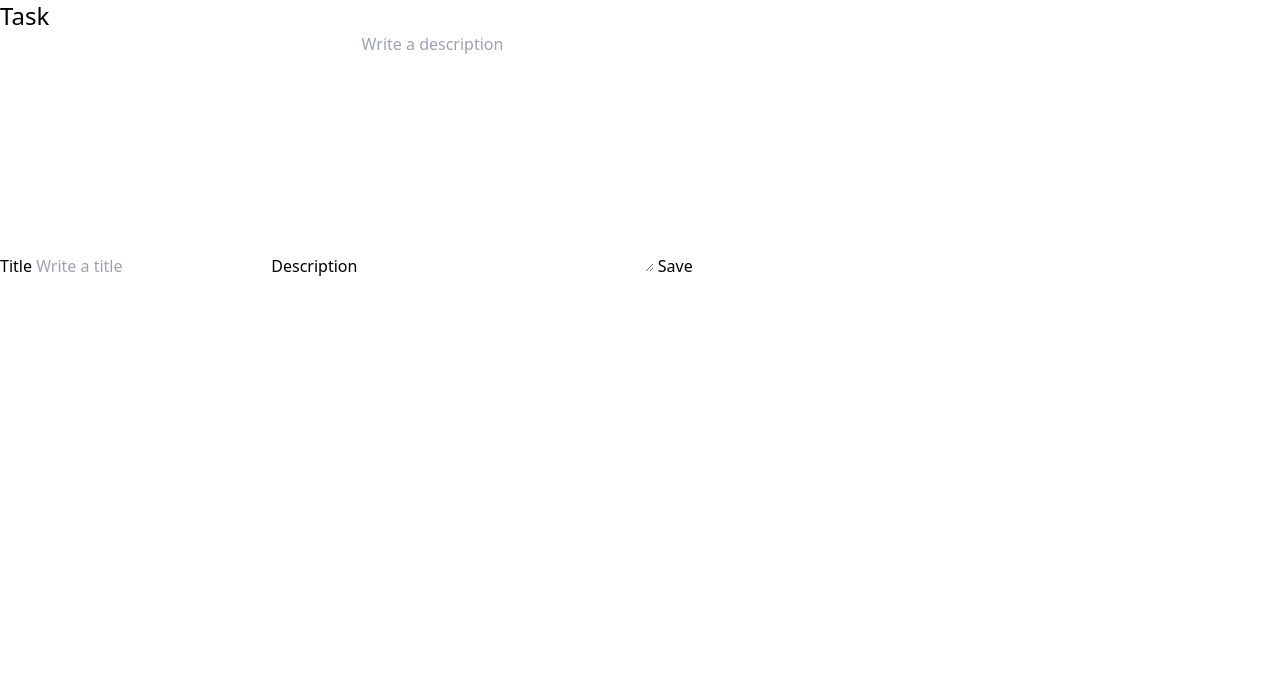
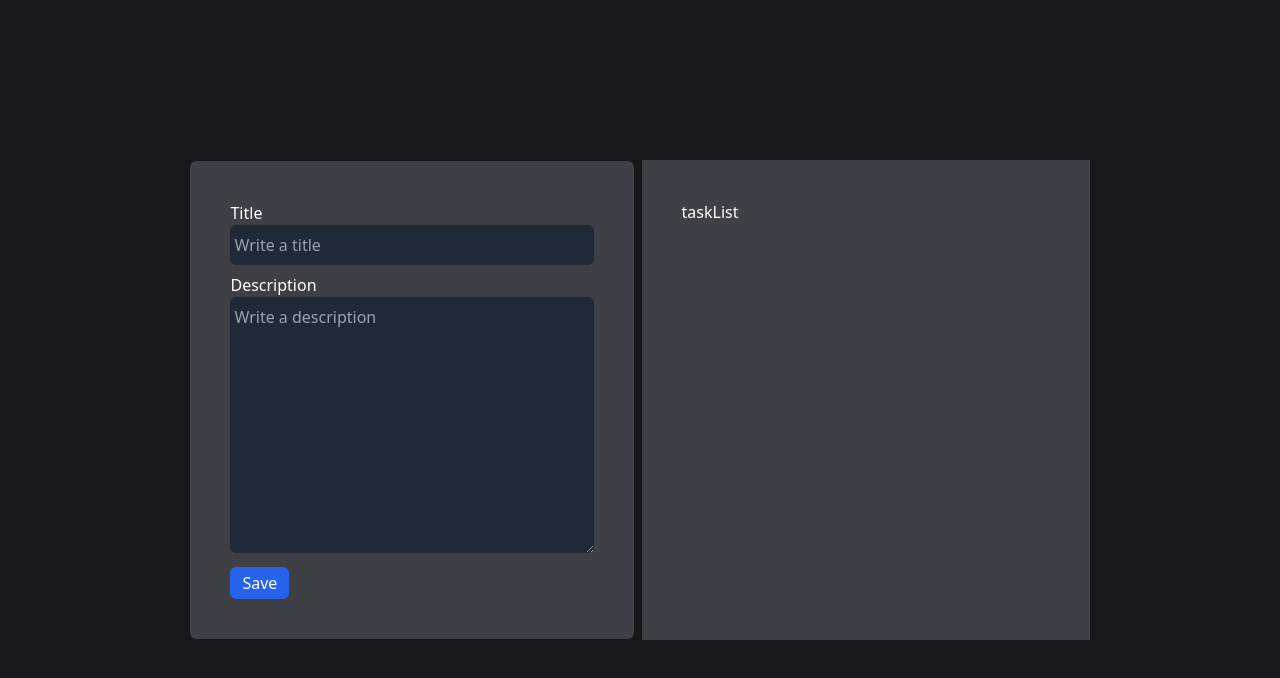
Before and after one commit to JhonCodeU/Vite-project-tasks, a website built with Vite: page index.html in a window 1280 px wide. Built offline with nearby package versions, Linux system fonts and the light colour scheme.

Commit message:
card for tasks

```diff
--- a/index.html
+++ b/index.html
@@ -8,21 +8,24 @@
   <title>Vite App</title>
 </head>
 
-<body>
+<body class="bg-zinc-900 text-white">
 
-  <h1 class="text-2xl">Task</h1>
+  <div class="flex justify-center items-center h-screen gap-x-2">
+    <form id="taskForm" class="bg-zinc-700 p-10 rounded-md max-w-md">
+      <label for="title" class="block">Title</label>
+      <input type="text" class="bg-gray-800 px-1 py-2 w-full rounded-md mb-2" name="title" id="title"
+        placeholder="Write a title">
 
-  <form id="taskForm">
-    <label for="title">Title</label>
-    <input type="text" name="title" id="title" placeholder="Write a title">
+      <label class="block" for="description">Description</label>
+      <textarea class="bg-gray-800 px-1 py-2 w-full rounded-md mb-2" name="description" id="description" cols="30"
+        rows="10" placeholder="Write a description"></textarea>
 
-    <label for="description">Description</label>
-    <textarea name="description" id="description" cols="30" rows="10" placeholder="Write a description"></textarea>
+      <button class="bg-blue-600 px-3 py-1 rounded-md hover:bg-blue-500" type="submit">Save</button>
+    </form>
 
-    <button type="submit">Save</button>
-  </form>
-
-  <div id="taskList">
+    <div id="taskList" class="bg-zinc-700 max-w-md w-full h-3/5 p-10 overflow-y-scroll">
+      taskList
+    </div>
   </div>
 
   <script type="module" src="/src/main.ts"></script>
--- a/src/main.ts
+++ b/src/main.ts
@@ -1 +1 @@
-import './style.css'
+import './style.css';
```
